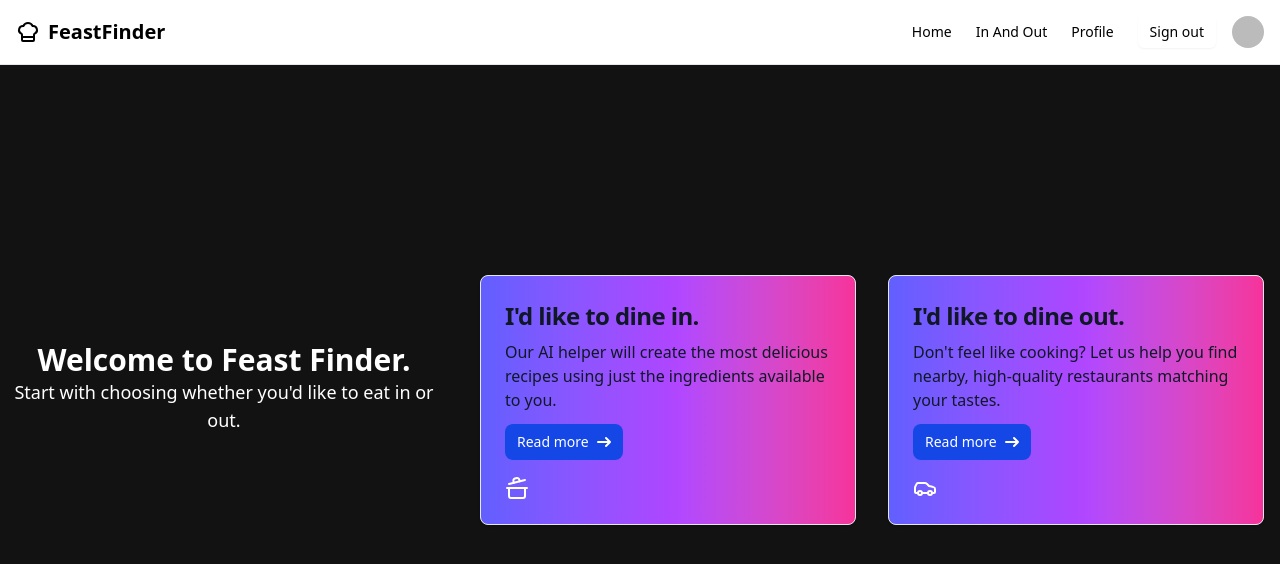
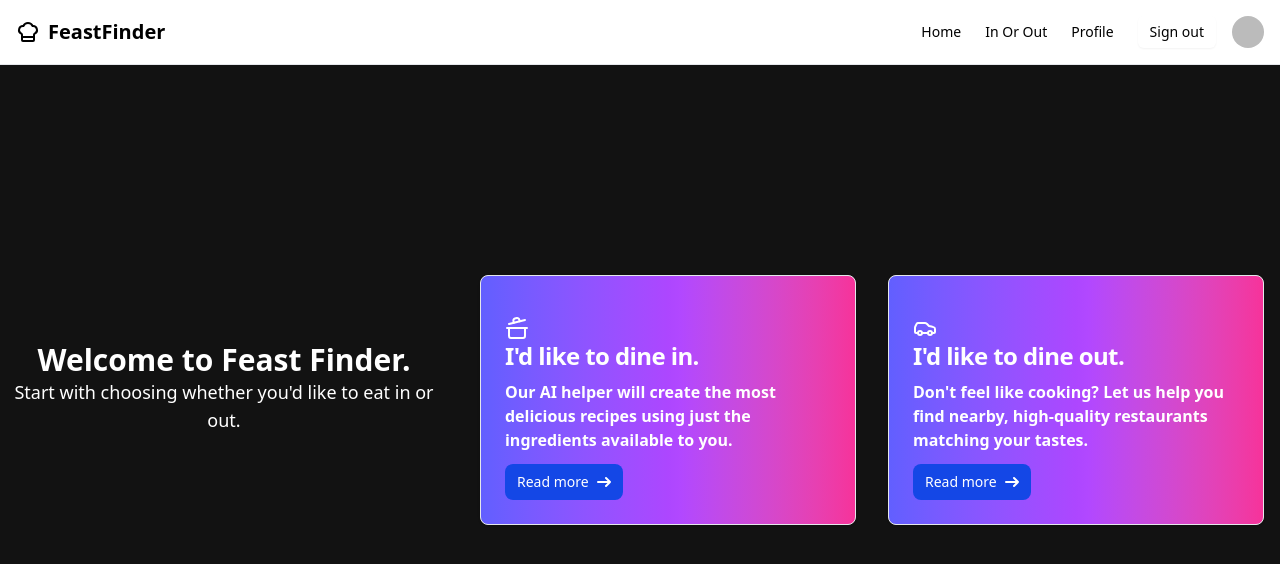
Before and after one commit to MichaelLutz1/feast-finder, a Next.js app: page /InAndOutPage in a window 1280 px wide. Shown: the top 564 px of the page. Built offline with nearby package versions, Linux system fonts and the light colour scheme; no server answers; the database is empty; sample sign-in values are in the browser's storage.

Commit message:
Finalized InOrOut Page

```diff
--- a/src/app/InAndOutPage/page.tsx
+++ b/src/app/InAndOutPage/page.tsx
@@ -13,28 +13,32 @@ const InAndOut = () => {
       <div className="grid grid-cols-1 lg:grid-cols-12 ml-4 gap-8 p-4">
         <div className="col-span-12 lg:col-span-6 max-w-sm bg-gradient-to-r from-indigo-500 via-purple-500 to-pink-500 p-6 bg-white border border-gray-200 rounded-lg shadow-sm dark:bg-gray-800 dark:border-gray-700">
           <a href="#">
-            <h5 className="mb-2 text-2xl font-bold tracking-tight text-gray-900 dark:text-white">I&apos;d like to dine in.</h5>
+            <h5 className="mb-2 text-2xl font-bold tracking-tight text-white dark:text-white">
+            <CookingPot className="mt-4"></CookingPot>
+              I&apos;d like to dine in.
+            </h5>
           </a>
-          <p className="mb-3 font-normal text-gray-900 dark:text-gray-400">Our AI helper will create the most delicious recipes using just the ingredients available to you.</p>
+          <p className="mb-3 font-bold text-white dark:text-gray-400">Our AI helper will create the most delicious recipes using just the ingredients available to you.</p>
           <Link href="/InPage" className="inline-flex items-center px-3 py-2 text-sm font-medium text-center text-white bg-blue-700 rounded-lg hover:bg-blue-800 focus:ring-4 focus:outline-none focus:ring-blue-300 dark:bg-blue-600 dark:hover:bg-blue-700 dark:focus:ring-blue-800">
              Read more
             <svg className="rtl:rotate-180 w-3.5 h-3.5 ms-2" aria-hidden="true" xmlns="http://www.w3.org/2000/svg" fill="none" viewBox="0 0 14 10">
               <path stroke="currentColor" strokeLinecap="round" strokeLinejoin="round" strokeWidth="2" d="M1 5h12m0 0L9 1m4 4L9 9"/>
             </svg>
           </Link>
-          <CookingPot className="mt-4"></CookingPot>
         </div>
         <div className="col-span-12 lg:col-span-6 max-w-sm bg-gradient-to-r from-indigo-500 via-purple-500 to-pink-500 p-6 bg-white border border-gray-200 rounded-lg shadow-sm dark:bg-gray-800 dark:border-gray-700">
           <a href="#">
-            <h5 className="mb-2 text-2xl font-bold tracking-tight text-gray-900 dark:text-white">I&apos;d like to dine out.</h5>
+            <h5 className="mb-2 text-2xl font-bold tracking-tight text-white dark:text-white">
+            <Car className="mt-4"></Car>
+              I&apos;d like to dine out.
+            </h5>
           </a>
-          <p className="mb-3 font-normal text-gray-900 dark:text-gray-400">Don&apos;t feel like cooking? Let us help you find nearby, high-quality restaurants matching your tastes. </p>
+          <p className="mb-3 font-bold text-white dark:text-gray-400">Don&apos;t feel like cooking? Let us help you find nearby, high-quality restaurants matching your tastes. </p>
           <Link href="/OutPage" className="inline-flex items-center px-3 py-2 text-sm font-medium text-center text-white bg-blue-700 rounded-lg hover:bg-blue-800 focus:ring-4 focus:outline-none focus:ring-blue-300 dark:bg-blue-600 dark:hover:bg-blue-700 dark:focus:ring-blue-800">             Read more
             <svg className="rtl:rotate-180 w-3.5 h-3.5 ms-2" aria-hidden="true" xmlns="http://www.w3.org/2000/svg" fill="none" viewBox="0 0 14 10">
               <path stroke="currentColor" strokeLinecap="round" strokeLinejoin="round" strokeWidth="2" d="M1 5h12m0 0L9 1m4 4L9 9"/>
             </svg>
           </Link>
-          <Car className="mt-4"></Car>
         </div>
       </div>
     </div>
--- a/src/app/InPage/page.tsx
+++ b/src/app/InPage/page.tsx
@@ -18,13 +18,13 @@ const InPage = () => {
         </div>
         <div className="text-white grid grid-cols-1 lg:grid-cols-12 ml-15 gap-8 p-4">
             <div className="col-span-12 lg:col-span-4 max-w-sm p-6">
-                <h1 className="text-2xl mb-2">
+                <h1 className="text-xl mb-2">
                     Browse your saved ingredients
                 </h1>
                 <p>Go through your inventory and pick whatever you think will form a delicious meal!</p>
 
                 <button id="dropdownDefaultButton" data-dropdown-toggle="dropdown" className="text-white mt-15 bg-gradient-to-r from-indigo-500 via-purple-500 to-pink-500 hover:bg-blue-800 focus:ring-4 focus:outline-none focus:ring-blue-300 font-medium rounded-lg text-sm px-5 py-2.5 text-center inline-flex items-center dark:bg-blue-600 dark:hover:bg-blue-700 dark:focus:ring-blue-800" type="button" onClick={toggleDropDown}>View My Ingredients<svg className="w-2.5 h-2.5 ms-3" aria-hidden="true" xmlns="http://www.w3.org/2000/svg" fill="none" viewBox="0 0 10 6">
-                <path stroke="currentColor" stroke-linecap="round" stroke-linejoin="round" stroke-width="2" d="m1 1 4 4 4-4"/>
+                <path stroke="currentColor" strokeLinecap="round" strokeLinejoin="round" strokeWidth="2" d="m1 1 4 4 4-4"/>
                 </svg>
                 </button>
 
--- a/src/components/ui/navbar.tsx
+++ b/src/components/ui/navbar.tsx
@@ -23,7 +23,7 @@ const Navbar: React.FC = () => {
               Home
             </Link>
             <Link href="/InAndOutPage" className="text-sm font-medium hover:text-primary">
-              In And Out
+              In Or Out
             </Link>
             <Link href="/ProfilePage" className="text-sm font-medium hover:text-primary">
               Profile
```
